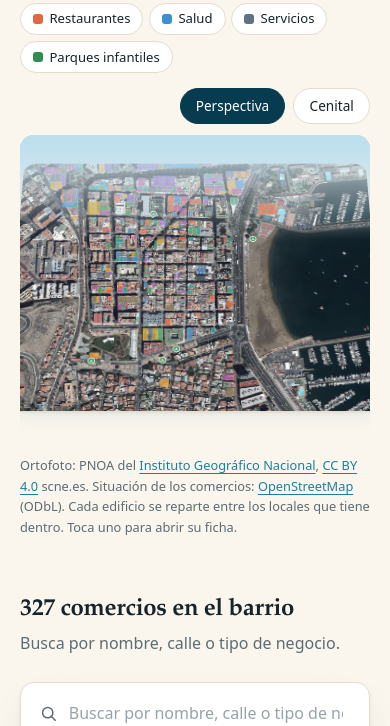
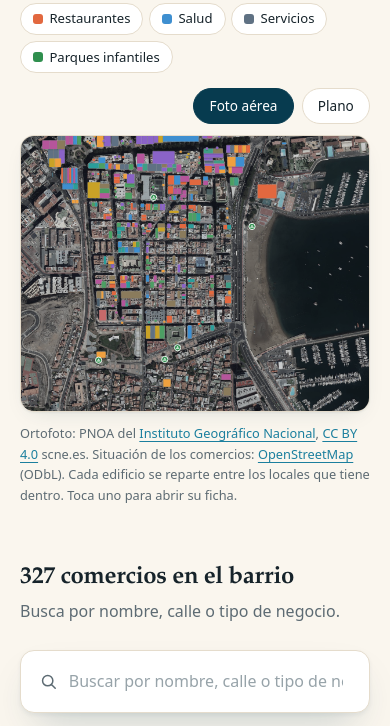
Before and after one commit to Chytzo/zonaalcaravaneras, an Astro site: page / in a window 390 px wide. Shown: the part 1149-1875 px from the top of the page. Built offline with nearby package versions, Linux system fonts and the light colour scheme; Astro itself is replaced by a stand-in of ours.

Commit message:
Mapa: sin perspectiva ni neblina, conmutador foto aerea / plano y locales mas visibles

```diff
--- a/src/components/MapaBarrio.astro
+++ b/src/components/MapaBarrio.astro
@@ -41,14 +41,15 @@ const categorias = [...new Set(locales.map((l) => l.categoria))].sort((a, b) =>
   </div>
 
   <div class="escena-mandos">
-    <button class="boton-vista" data-vista="perspectiva" aria-pressed="true">Perspectiva</button>
-    <button class="boton-vista" data-vista="plano" aria-pressed="false">Cenital</button>
+    <button class="boton-vista" data-base="foto" aria-pressed="true">Foto aérea</button>
+    <button class="boton-vista" data-base="plano" aria-pressed="false">Plano</button>
   </div>
 
-  <div class="escena">
-   <div class="escena-inclinada">
-    <div class="mapa-lienzo">
-      <img class="orto" src="/orto-zona.jpg" alt="Vista aérea de la zona" width={ancho} height={alto} loading="lazy" />
+  <div class="mapa-lienzo">
+      <img class="base base--foto" src="/orto-zona.jpg" alt="Vista aérea de la zona"
+        width={ancho} height={alto} loading="lazy" />
+      <img class="base base--plano" src="/mapa-fondo.svg" alt="" hidden
+        width={ancho} height={alto} loading="lazy" />
 
     <svg
       class="mapa-capa"
@@ -89,8 +90,6 @@ const categorias = [...new Set(locales.map((l) => l.categoria))].sort((a, b) =>
     </svg>
 
       <div class="globo" hidden></div>
-    </div>
-   </div>
   </div>
 
   <p class="nota-mapa">
@@ -151,12 +150,16 @@ const categorias = [...new Set(locales.map((l) => l.categoria))].sort((a, b) =>
 
     capaInfantil.removeAttribute('hidden');
 
-    // Perspectiva o cenital
-    const escena = raiz.querySelector('.escena');
+    // Base del plano: fotografía aérea o dibujo
+    const foto = raiz.querySelector('.base--foto');
+    const dibujo = raiz.querySelector('.base--plano');
     for (const b of raiz.querySelectorAll('.boton-vista')) {
       b.addEventListener('click', () => {
-        const plano = b.dataset.vista === 'plano';
-        escena.classList.toggle('plano', plano);
+        const esFoto = b.dataset.base === 'foto';
+        foto.hidden = !esFoto;
+        dibujo.hidden = esFoto;
+        // `raiz` ya es el .mapa: marcamos ahí el modo por si el CSS lo necesita
+        raiz.classList.toggle('sobre-foto', esFoto);
         for (const otro of raiz.querySelectorAll('.boton-vista')) {
           otro.setAttribute('aria-pressed', String(otro === b));
         }
@@ -202,11 +205,12 @@ const categorias = [...new Set(locales.map((l) => l.categoria))].sort((a, b) =>
     background: #f2ece1;
     line-height: 0;
   }
-  .mapa-lienzo img.orto {
-    width: 100%; height: auto; display: block;
-    /* Bajamos un poco el contraste de la foto para que las casillas destaquen */
-    filter: saturate(0.9) brightness(1.04) contrast(0.94);
-  }
+  /* Las dos bases van en flujo normal: así el contenedor conserva la altura
+     con cualquiera de ellas y la capa de locales encaja siempre. */
+  .mapa-lienzo img.base { width: 100%; height: auto; display: block; }
+  /* Apagamos un poco la foto para que las casillas de colores destaquen encima */
+  .mapa-lienzo img.base--foto { filter: saturate(0.62) brightness(0.82) contrast(0.95); }
+  .mapa-lienzo img.base[hidden] { display: none; }
 
   .mapa-capa {
     position: absolute;
@@ -218,9 +222,10 @@ const categorias = [...new Set(locales.map((l) => l.categoria))].sort((a, b) =>
   .locales a rect {
     transition: opacity 0.15s ease;
     cursor: pointer;
-    opacity: 0.82;
-    stroke: rgba(255, 255, 255, 0.75);
-    stroke-width: 0.6;
+    stroke: #fff;
+    stroke-width: 0.9;
+    paint-order: stroke;
+    filter: drop-shadow(0 1px 2px rgba(0, 0, 0, 0.55));
   }
   .locales a:hover rect,
   .locales a:focus rect {
--- a/src/styles/global.css
+++ b/src/styles/global.css
@@ -605,41 +605,8 @@ img { max-width: 100%; display: block; }
   .nube, .aerea-bajar { animation: none !important; }
 }
 
-/* ================= Plano en perspectiva (v2) ================= */
-.escena {
-  position: relative;
-  perspective: 1400px;
-  perspective-origin: 50% 18%;
-  padding: 0 0 2rem;
-  /* El cielo del horizonte, detrás del plano inclinado */
-  background: linear-gradient(to bottom,
-    #9ec9e0 0%, #cfe3ee 14%, rgba(207,227,238,0) 38%);
-  border-radius: var(--radio);
-  overflow: hidden;
-}
-.escena-inclinada {
-  transform: rotateX(52deg) translateY(-6%) scale(1.34);
-  transform-origin: 50% 100%;
-  transition: transform 0.6s cubic-bezier(0.4, 0, 0.2, 1);
-  will-change: transform;
-}
-/* Al pasar el ratón el plano se endereza un poco: se lee mejor sin perder el efecto */
-.escena:hover .escena-inclinada { transform: rotateX(34deg) translateY(-3%) scale(1.14); }
-.escena.plano .escena-inclinada { transform: none; }
-
-/* Neblina en el horizonte, para que el plano no se corte en seco */
-.escena::after {
-  content: "";
-  position: absolute; inset: 0 0 auto; height: 34%;
-  pointer-events: none;
-  background: linear-gradient(to bottom, rgba(191,224,238,0.95) 0%,
-              rgba(220,236,243,0.55) 45%, rgba(220,236,243,0) 100%);
-}
-
-.escena-mandos {
-  display: flex; justify-content: flex-end; gap: 0.5rem;
-  margin-bottom: 0.7rem;
-}
+/* Mandos del plano: elegir base */
+.escena-mandos { display: flex; justify-content: flex-end; gap: 0.5rem; margin-bottom: 0.7rem; }
 .boton-vista {
   border: 1px solid var(--borde); background: #fff;
   border-radius: 999px; padding: 0.4rem 0.95rem;
@@ -648,15 +615,6 @@ img { max-width: 100%; display: block; }
 }
 .boton-vista[aria-pressed="true"] {
   background: var(--oceano); border-color: var(--oceano); color: #fff;
-}
-
-@media (max-width: 700px) {
-  /* En móvil la perspectiva se come la legibilidad: menos inclinación */
-  .escena-inclinada { transform: rotateX(34deg) scale(1.1); }
-  .escena:hover .escena-inclinada { transform: rotateX(24deg) scale(1.05); }
-}
-@media (prefers-reduced-motion: reduce) {
-  .escena-inclinada, .escena:hover .escena-inclinada { transform: none; }
 }
 
 /* El buscador ya no vive sobre la foto: versión para fondo claro */
```
Also changed, not shown: public/mapa-fondo.svg (added).
